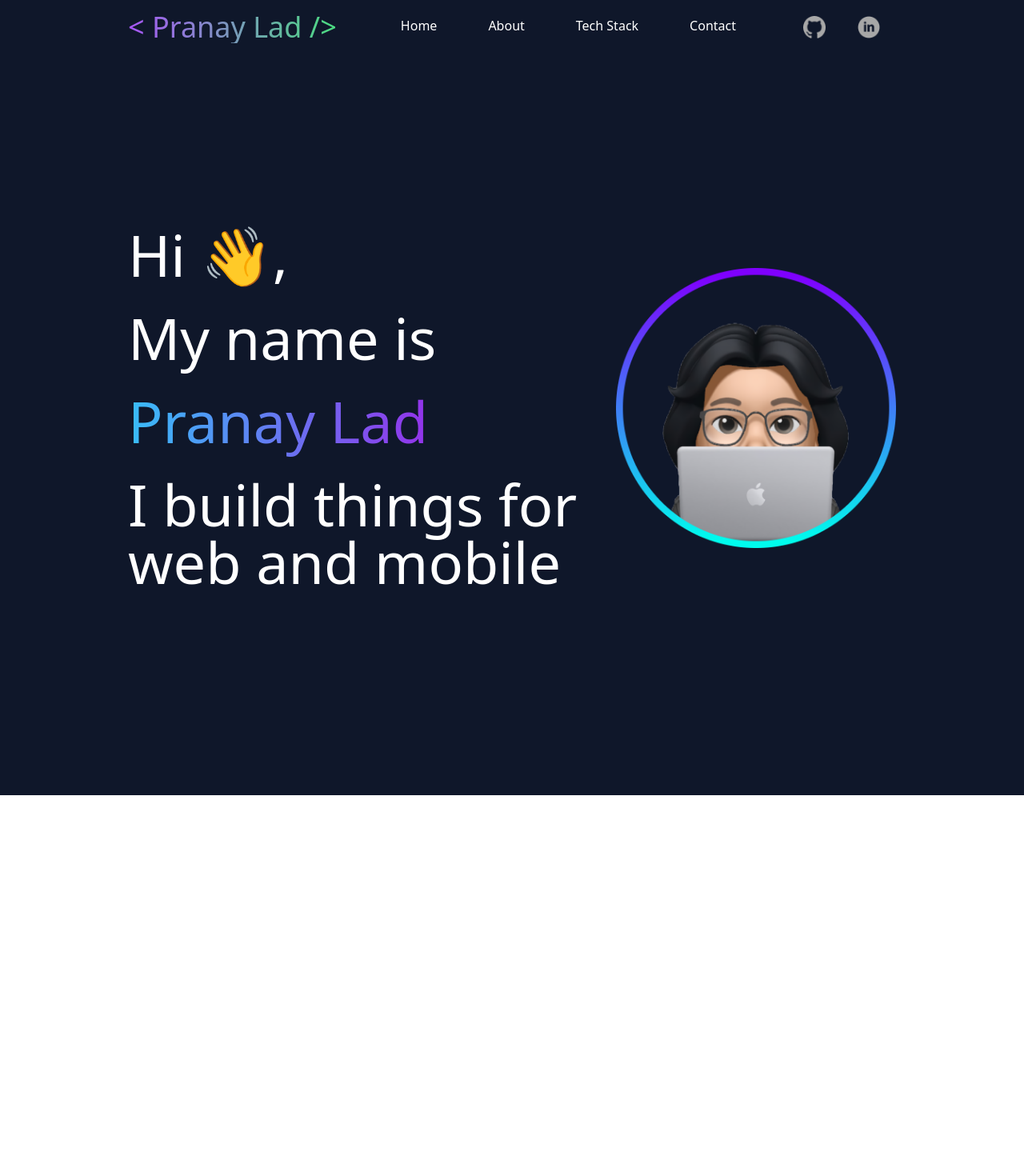
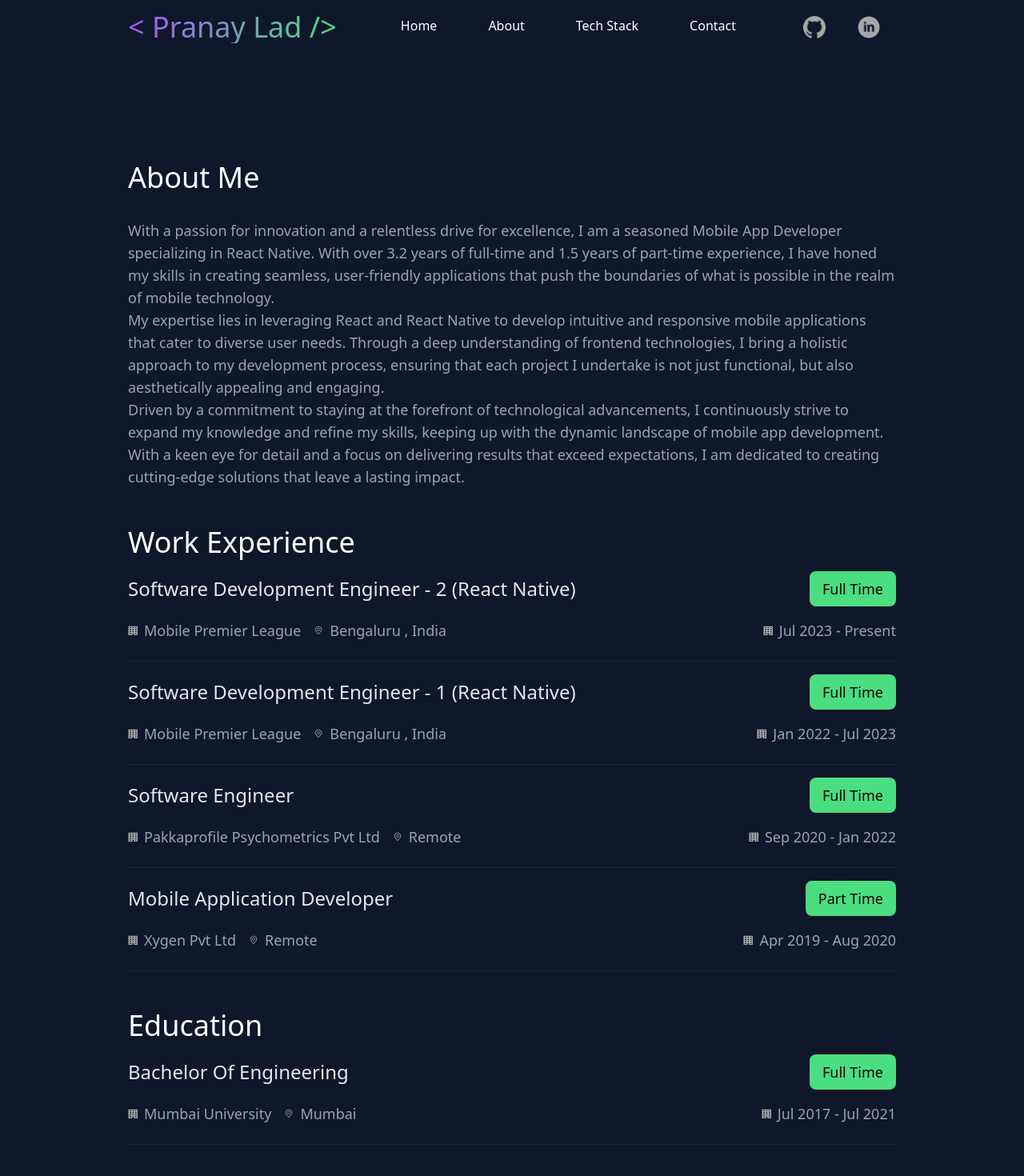
Before and after one commit to pranaylad0402/Portfolio, a React (Vite) app: page /about in a window 1280 px wide. Shown: the part 54-1524 px from the top of the page at 80% size. Before the commit the page ends 1048 px from the top, so only its background shows below. Built offline with nearby package versions, Linux system fonts and the light colour scheme.

Commit message:
added about section

```diff
--- a/src/App.tsx
+++ b/src/App.tsx
@@ -5,13 +5,14 @@ import { Header } from "./components/HeaderComponent";
 import { Body } from "./components/Body";
 import { Contact } from "./components/Contact";
 import { TechStack } from "./components/TechStack";
+import { Footer } from "./components/Footer";
+import { About } from "./components/About";
 
 const AppLayout = () => {
   return (
     <div className="px-40 py-12 bg-slate-900 min-h-screen text-white">
       <Header />
       <Outlet />
-      <Footer />
     </div>
   );
 };
@@ -21,18 +22,19 @@ const Home = () => {
   return (
     <div>
       <Body />
-      <TechStack />
+      <div className="text-center">
+        <TechStack />
+      </div>
+      <div className="text-center">
+        <About />
+      </div>
+      <Footer />
     </div>
   );
 };
 
 const Error = () => {
   return <div>404, Page not found</div>;
-};
-
-const Footer = () => {
-  // Add a Footer
-  return <div></div>;
 };
 
 const appRouter = createBrowserRouter([
@@ -46,7 +48,7 @@ const appRouter = createBrowserRouter([
       },
       {
         path: "/about",
-        element: <Body />,
+        element: <About />,
       },
       {
         path: "/techStack",
--- /dev/null
+++ b/src/components/About.tsx
@@ -0,0 +1,108 @@
+import React from "react";
+import { images } from "../utils/constants";
+export const About = () => {
+  return (
+    <div className="mt-32">
+      <div>
+        <h1 className="text-4xl">About Me</h1>
+        <p className="text-lg mt-8 text-gray-400">
+          With a passion for innovation and a relentless drive for excellence, I
+          am a seasoned Mobile App Developer specializing in React Native. With
+          over 3.2 years of full-time and 1.5 years of part-time experience, I
+          have honed my skills in creating seamless, user-friendly applications
+          that push the boundaries of what is possible in the realm of mobile
+          technology.
+          <br /> My expertise lies in leveraging React and React Native to
+          develop intuitive and responsive mobile applications that cater to
+          diverse user needs. Through a deep understanding of frontend
+          technologies, I bring a holistic approach to my development process,
+          ensuring that each project I undertake is not just functional, but
+          also aesthetically appealing and engaging.
+          <br /> Driven by a commitment to staying at the forefront of
+          technological advancements, I continuously strive to expand my
+          knowledge and refine my skills, keeping up with the dynamic landscape
+          of mobile app development. With a keen eye for detail and a focus on
+          delivering results that exceed expectations, I am dedicated to
+          creating cutting-edge solutions that leave a lasting impact.
+        </p>
+      </div>
+      <div>
+        <h1 className="text-4xl mt-12">Work Experience</h1>
+        <WorkExperienceItem
+          jobTitle={"Software Development Engineer - 2 (React Native)"}
+          companyName={"Mobile Premier League"}
+          location={"Bengaluru , India"}
+          tenure={"Jul 2023 - Present"}
+          jobType={"Full Time"}
+        />
+        <WorkExperienceItem
+          jobTitle={"Software Development Engineer - 1 (React Native)"}
+          companyName={"Mobile Premier League"}
+          location={"Bengaluru , India"}
+          tenure={"Jan 2022 - Jul 2023"}
+          jobType={"Full Time"}
+        />
+        <WorkExperienceItem
+          jobTitle={"Software Engineer"}
+          companyName={"Pakkaprofile Psychometrics Pvt Ltd"}
+          location={"Remote"}
+          tenure={"Sep 2020 - Jan 2022"}
+          jobType={"Full Time"}
+        />
+        <WorkExperienceItem
+          jobTitle={"Mobile Application Developer"}
+          companyName={"Xygen Pvt Ltd"}
+          location={"Remote"}
+          tenure={"Apr 2019 - Aug 2020"}
+          jobType={"Part Time"}
+        />
+      </div>
+      <div>
+        <h1 className="text-4xl mt-12">Education</h1>
+        <WorkExperienceItem
+          jobTitle={"Bachelor Of Engineering"}
+          companyName={"Mumbai University"}
+          location={"Mumbai"}
+          tenure={"Jul 2017 - Jul 2021"}
+          jobType={"Full Time"}
+        />
+      </div>
+    </div>
+  );
+};
+
+const WorkExperienceItem = ({
+  jobTitle = "",
+  companyName = "",
+  tenure = "",
+  location = "",
+  jobType = "",
+}) => {
+  return (
+    <div>
+      <div className="flex justify-between items-center mt-4">
+        <h1 className="text-2xl text-gray-200">{jobTitle}</h1>
+        <h1 className="text-lg text-black   bg-green-400 rounded-lg px-4 py-2">
+          {jobType}
+        </h1>
+      </div>
+      <div className="flex justify-between items-center mt-4">
+        <div className="flex">
+          <div className="flex items-center">
+            <img src={images.org} className="h-3 w-3" />
+            <h1 className="text-lg text-gray-400 ml-2">{companyName}</h1>
+          </div>
+          <div className="flex items-center ml-4">
+            <img src={images.location} className="h-3 w-3" />
+            <h1 className="text-lg text-gray-400 ml-2">{location}</h1>
+          </div>
+        </div>
+        <div className="flex items-center">
+          <img src={images.org} className="h-3 w-3" />
+          <h1 className="text-lg text-gray-400 ml-2">{tenure}</h1>
+        </div>
+      </div>
+      <div className="flex-grow border-t border-gray-800 mt-6" />
+    </div>
+  );
+};
--- /dev/null
+++ b/src/components/Footer.tsx
@@ -0,0 +1,29 @@
+import React from "react";
+import { navItems } from "../utils/constants";
+import { SocialIcons } from "./HeaderComponent";
+
+export const Footer = () => {
+  return (
+    <div>
+      <div className="flex py-12 mt-9 justify-between items-center">
+        <h1 className="text-4xl">{navItems.heading}</h1>
+        <div className="flex">
+          <div className="flex">
+            <h1 className="text-base px-8">+91 9769723850</h1>
+            <h1 className="text-base px-8">pranayladofficial@gmail.com</h1>
+          </div>
+          <SocialIcons />
+        </div>
+      </div>
+
+      <div className="flex-grow border-t border-gray-600" />
+
+      <div className="text-xl text-center m-4">
+        Designed and Developed By {" , "}
+        <h1 className="bg-gradient-to-r from-sky-400 to-purple-600 inline-block text-transparent bg-clip-text text-xl  py-4">
+          Pranay Lad
+        </h1>
+      </div>
+    </div>
+  );
+};
--- a/src/components/HeaderComponent.tsx
+++ b/src/components/HeaderComponent.tsx
@@ -7,12 +7,6 @@ import {
 } from "../utils/constants";
 import { Link } from "react-router-dom";
 export const Header = () => {
-  const openGithubProfile = () => {
-    window.open(githubProfile);
-  };
-  const openLinkedInProfile = () => {
-    window.open(linkedInProfile);
-  };
   return (
     <div className="justify-between items-center py-5 flex cursor-pointer sticky top-0 z-50 bg-slate-900 ">
       <div className="bg-gradient-to-r from-purple-500 to-green-400 inline-block text-transparent bg-clip-text text-4xl ">
@@ -39,7 +33,21 @@ export const Header = () => {
             {navItems.contact}
           </div>
         </Link>
+        <SocialIcons />
+      </div>
+    </div>
+  );
+};
 
+export const SocialIcons = () => {
+  const openGithubProfile = () => {
+    window.open(githubProfile);
+  };
+  const openLinkedInProfile = () => {
+    window.open(linkedInProfile);
+  };
+  return (
+    <div className="flex">
       <img
         className="h-7 w-7 mx-5"
         src={images.githubHeader}
@@ -51,6 +59,5 @@ export const Header = () => {
         onClick={openLinkedInProfile}
       />
     </div>
-    </div>
   );
 };
--- a/src/components/TechStack.tsx
+++ b/src/components/TechStack.tsx
@@ -2,7 +2,7 @@ import React from "react";
 import { techStacks } from "../utils/constants";
 export const TechStack = () => {
   return (
-    <div className="text-center mt-36">
+    <div className="mt-36">
       <h1 className="text-5xl">My Tech Stack</h1>
       <h1 className="text-3xl font-light mt-6">
         Technologies I’ve been working with recently
```
Lines whose indentation alone changed are shown as unchanged.
